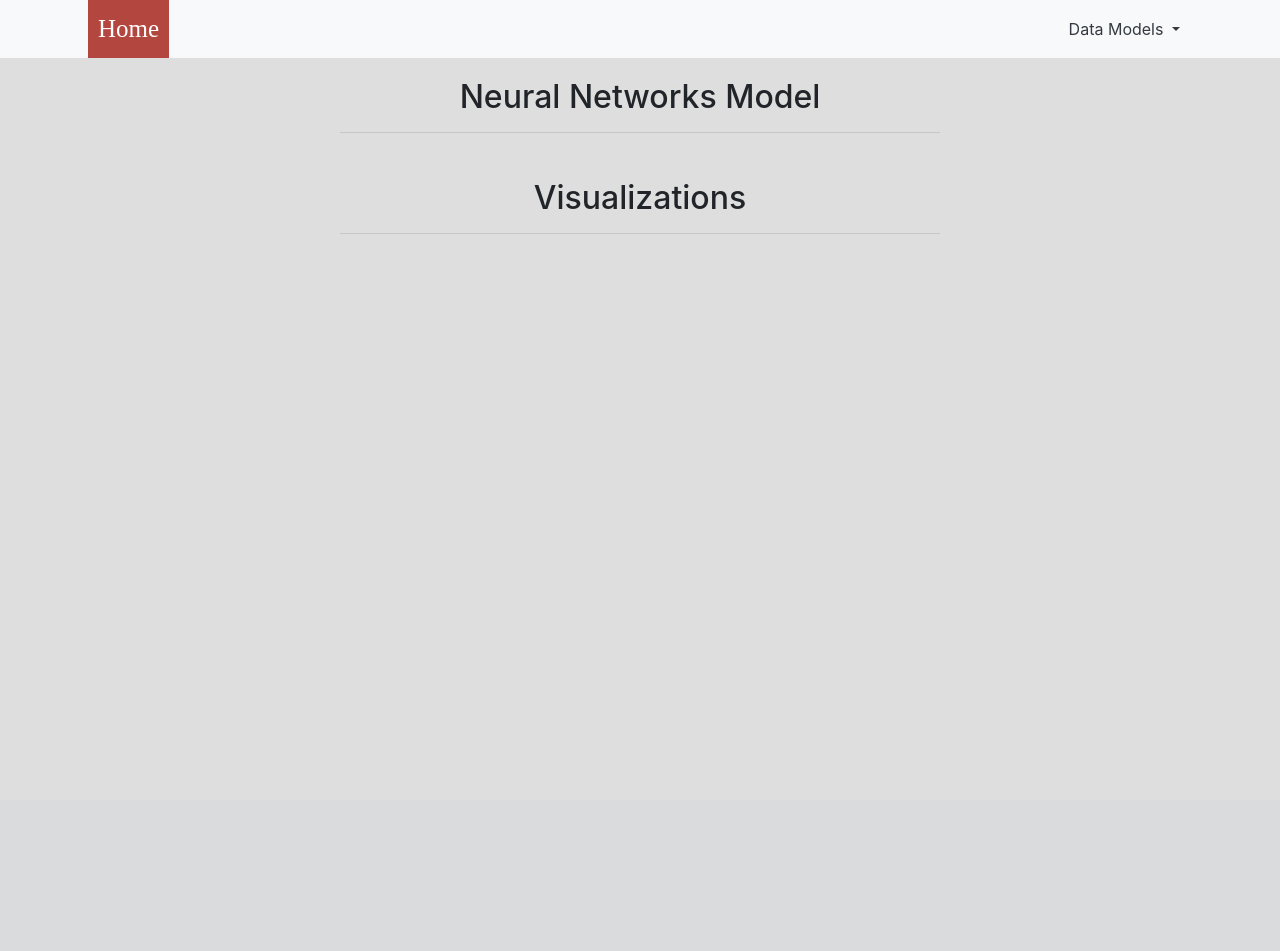
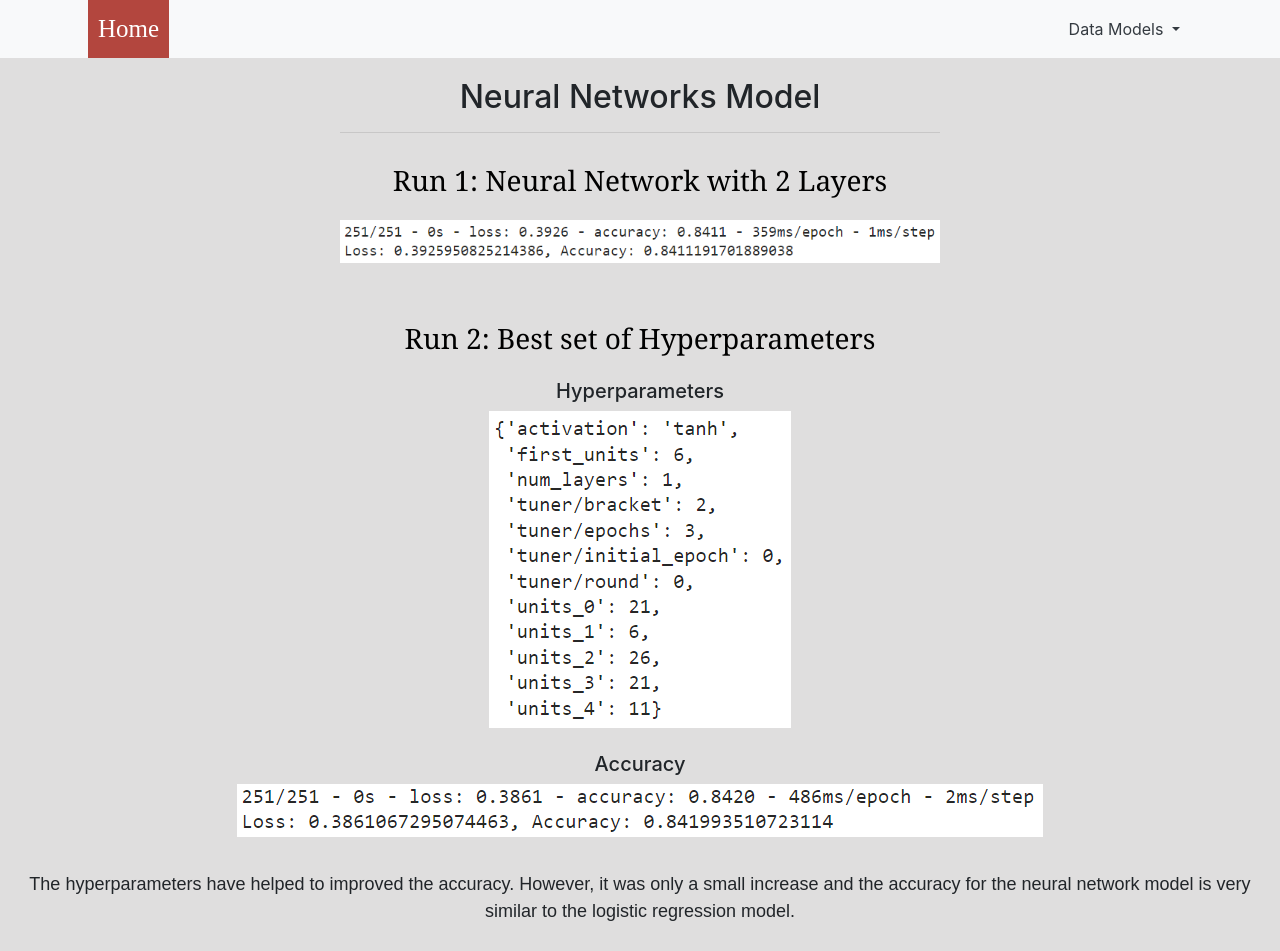
Before and after one commit to stevenhiek/Project4, a Flask app: page /neuralNetworks.html in a window 1280 px wide. Before the commit the page ends 234 px from the top, so only its background shows below. Run offline with Flask 2, Linux system fonts and the light colour scheme; some libraries are stand-ins or nearby versions.

Commit message:
Revised website

```diff
--- a/templates/neuralNetworks.html
+++ b/templates/neuralNetworks.html
@@ -56,11 +56,23 @@
       <div class="dataModel-container col-sm-12 col-lg-6">
         <h2> Neural Networks Model </h2>
         <hr>
+        <h3>Run 1: Neural Network with 2 Layers </h3>
+        <img src="static/uploads/nnrun1.PNG" class="img-fluid" alt="neural network results run 1">
+
       </div>
-      <div class="dataModel-container col-sm-12 col-lg-6">
-        <h2> Visualizations </h2>
-        <hr>
+
+      <br>
+      <h3>Run 2: Best set of Hyperparameters </h3>
+      <h5>Hyperparameters</h5>
+      <img src="static/uploads/nnhprun2.PNG" class="img-fluid" alt="random forest results run 1">
+      <br>
+      <h5>Accuracy</h5>
+      <img src="static/uploads/nnrun2.PNG" class="img-fluid" alt="random forest results run 1">
+      <br>
+      <p> The hyperparameters have helped to improved the accuracy. However, it was only a small increase and the accuracy for the neural network model is very similar to the logistic regression model.</p>
+
       </div>
+
     </div>
 
 
@@ -79,6 +91,9 @@
         padding-top: 10px;
         padding-bottom: 10px;
       }
+      h3 {
+        color:black
+      }
     </style>
 
 
```
Also changed, not shown: templates/index.html (+1 -1 lines), templates/logisticRegression.html (+9 -6 lines), templates/randomForest.html (+16 -4 lines), static/uploads/ROC.PNG (deleted), static/uploads/lgrun2.PNG (added), static/uploads/nnhprun2.PNG (added), static/uploads/nnrun1.PNG (added), static/uploads/nnrun2.PNG (added), static/uploads/rfrun2.PNG (added), static/uploads/rfrun3.PNG (added).
